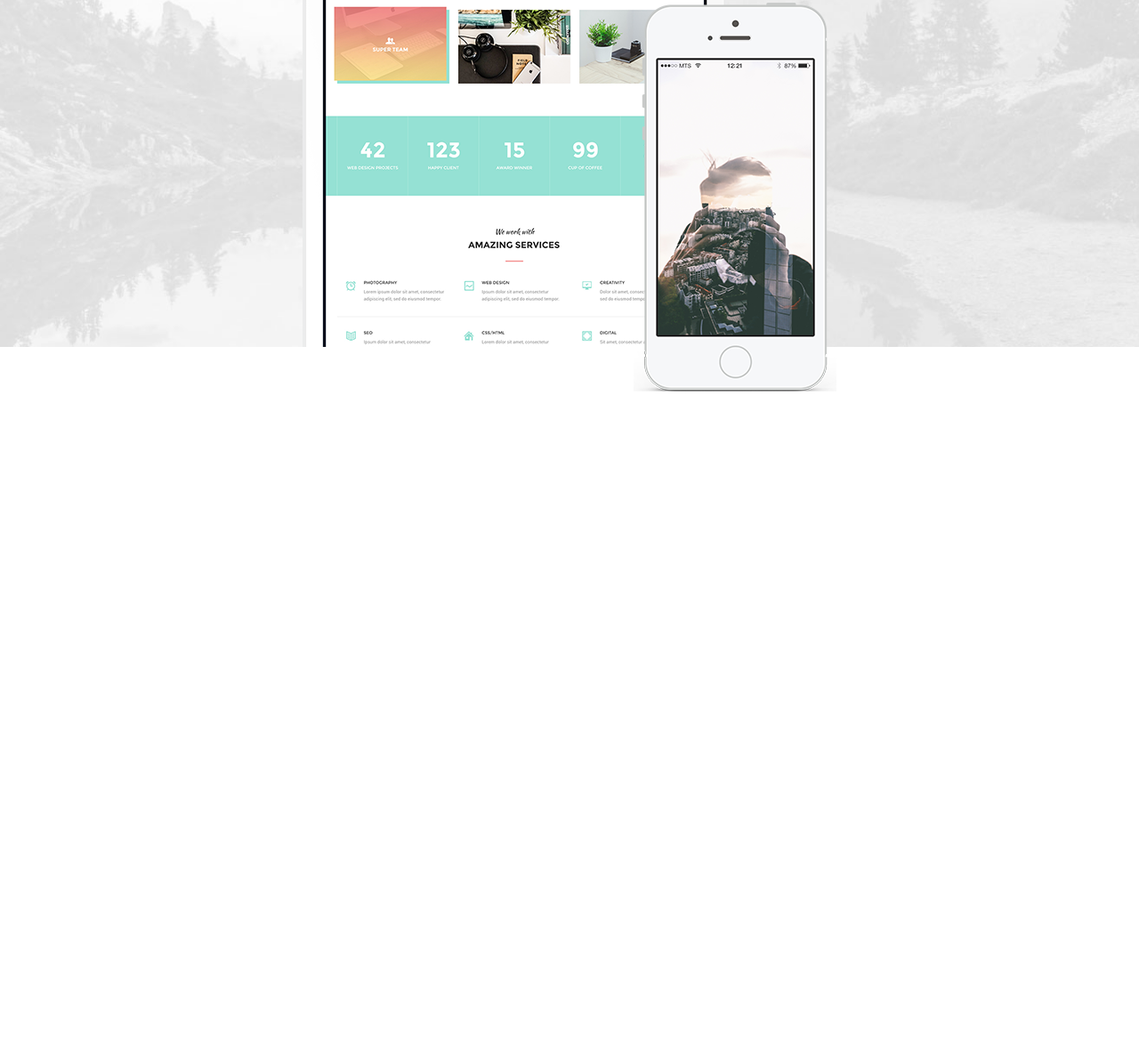
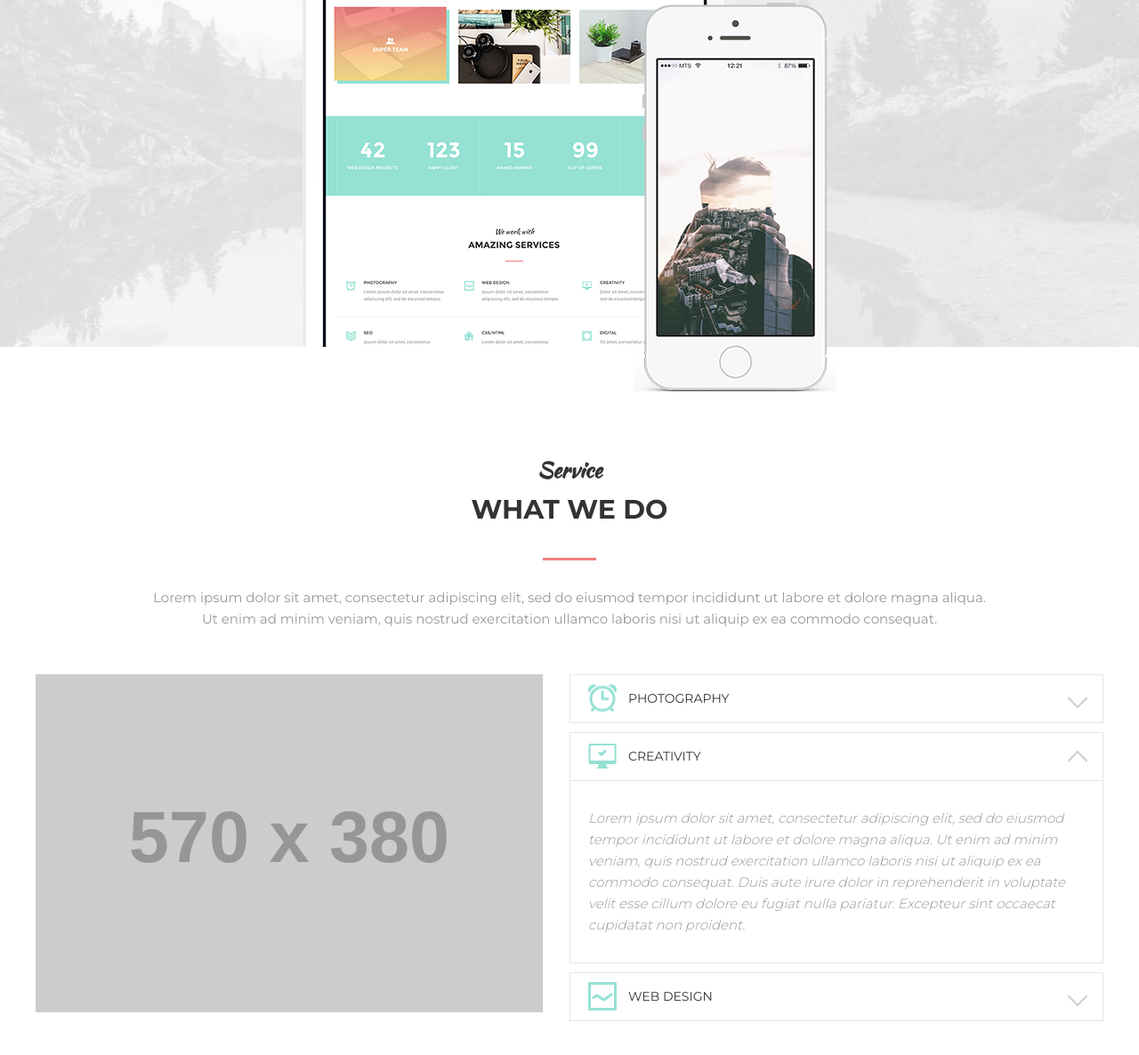
Before and after one commit to dmlnk/mogo_website, a plain HTML site: page index.html in a window 1280 px wide. Shown: the part 2767-3953 px from the top of the page at 89% size. Before the commit the page ends 3207 px from the top, so only its background shows below. Drawn offline with Linux system fonts and the light colour scheme; placeholder pictures from the web are drawn by us.

Commit message:
accordion block added

```diff
--- a/assets/css/styles.css
+++ b/assets/css/styles.css
@@ -400,3 +400,80 @@ hr {
     right: 0;
     z-index: 1;
 }
+
+.wedo {
+    display: flex;
+}
+
+.wedo_item {
+    width: 50%;
+}
+
+.accordion_item {
+    margin-bottom: 10px;
+    border: 1px solid #e5e5e5;
+}
+
+.accordion_item.active
+.accordion_content {
+    display: block;
+}
+
+.accordion_item.active
+.accordion_header {
+    border-bottom-color: #e5e5e5;
+}
+
+.accordion_item.active
+.accordion_header::after {
+    transform: translateY(-50%) rotate(-45deg);
+    margin-top: 5px;
+}
+
+.accordion_header {
+    padding: 15px 20px 15px 65px;
+    position: relative;
+
+    border-bottom: 1px solid transparent;
+    cursor: pointer;
+}
+
+.accordion_header::after {
+    content: "";
+    display: block;
+    width: 16px;
+    height: 16px;
+
+    border-top: 2px solid #ccc;
+    border-right: 2px solid #ccc;
+
+    position: absolute;
+    top: 50%;
+    right: 20px;
+    z-index: 1;
+
+    transform: translateY(-50%) rotate(135deg);
+}
+
+.accordion_icon {
+   position: absolute;
+   top: 50%;
+   left: 20px;
+   z-index: 1;
+   transform: translateY(-50%);
+}
+
+.accordion_content {
+    padding: 15px 20px;
+    font-size: 15px;
+    color: #999;
+    font-style: italic;
+    font-weight: 300;
+    display: none;
+}
+
+.accordion_title {
+    font-size: 14px;
+    color: #333;
+    text-transform: uppercase;
+}
--- a/index.html
+++ b/index.html
@@ -3,7 +3,7 @@
     <head>
         <meta charset="UTF-8">
         <link rel="stylesheet" href="assets/css/styles.css">
-        <link href="https://fonts.googleapis.com/css2?family=Kaushan+Script&family=Montserrat:wght@400;700&display=swap" rel="stylesheet">
+        <link href="https://fonts.googleapis.com/css2?family=Kaushan+Script&family=Montserrat:wght@300i;400;700&display=swap" rel="stylesheet">
         <title>Mogo</title>
     </head>
 
@@ -192,7 +192,7 @@
         </div>
     </section>
 
-    <!-- <section class="section">
+    <section class="section">
         <div class="container">
 
             <div class="section_header">
@@ -203,9 +203,56 @@
                 </div>
             </div>
 
+            <div class="wedo">
+                <div class="wedo_item">
+                    <img src="http://placehold.it/570x380">
+                </div>
+
+                <div class="wedo_item">
+                    <div class="accordion">
+                        <div class="accordion_item">
+                            <div class="accordion_header">
+                                <img class= "accordion_icon" src="assets/images/services/photography.png" alt="">
+                                <div class="accordion_title">Photography</div>
+                            </div>
+
+                            <div class="accordion_content">
+                                <p>Lorem ipsum dolor sit amet, consectetur adipiscing elit, sed do eiusmod tempor incididunt ut labore et dolore magna aliqua. Ut enim ad minim veniam, quis nostrud exercitation ullamco laboris nisi ut aliquip ex ea commodo consequat. Duis aute irure dolor in reprehenderit in voluptate velit esse cillum dolore eu fugiat nulla pariatur. Excepteur sint occaecat cupidatat non proident.</p>
+                            </div>
+
+                        </div>
+
+                        <div class="accordion_item active">
+                            <div class="accordion_header">
+                                <img class= "accordion_icon" src="assets/images/services/creativity.png" alt="">
+                                <div class="accordion_title">Creativity</div>
+                            </div>
+
+                            <div class="accordion_content">
+                                <p>Lorem ipsum dolor sit amet, consectetur adipiscing elit, sed do eiusmod tempor incididunt ut labore et dolore magna aliqua. Ut enim ad minim veniam, quis nostrud exercitation ullamco laboris nisi ut aliquip ex ea commodo consequat. Duis aute irure dolor in reprehenderit in voluptate velit esse cillum dolore eu fugiat nulla pariatur. Excepteur sint occaecat cupidatat non proident.</p>
+                            </div>
+
+                        </div>
+
+                        <div class="accordion_item">
+                            <div class="accordion_header">
+                                <img class= "accordion_icon" src="assets/images/services/webdesign.png" alt="">
+                                <div class="accordion_title">Web Design</div>
+                            </div>
+
+                            <div class="accordion_content">
+                                <p>Lorem ipsum dolor sit amet, consectetur adipiscing elit, sed do eiusmod tempor incididunt ut labore et dolore magna aliqua. Ut enim ad minim veniam, quis nostrud exercitation ullamco laboris nisi ut aliquip ex ea commodo consequat. Duis aute irure dolor in reprehenderit in voluptate velit esse cillum dolore eu fugiat nulla pariatur. Excepteur sint occaecat cupidatat non proident.</p>
+                            </div>
+
+                        </div>
+
+                    </div>
+                </div>
+
+            </div>
 
         </div>
-    </section> -->
+    </section>
 
     </body>
 </html>
```
